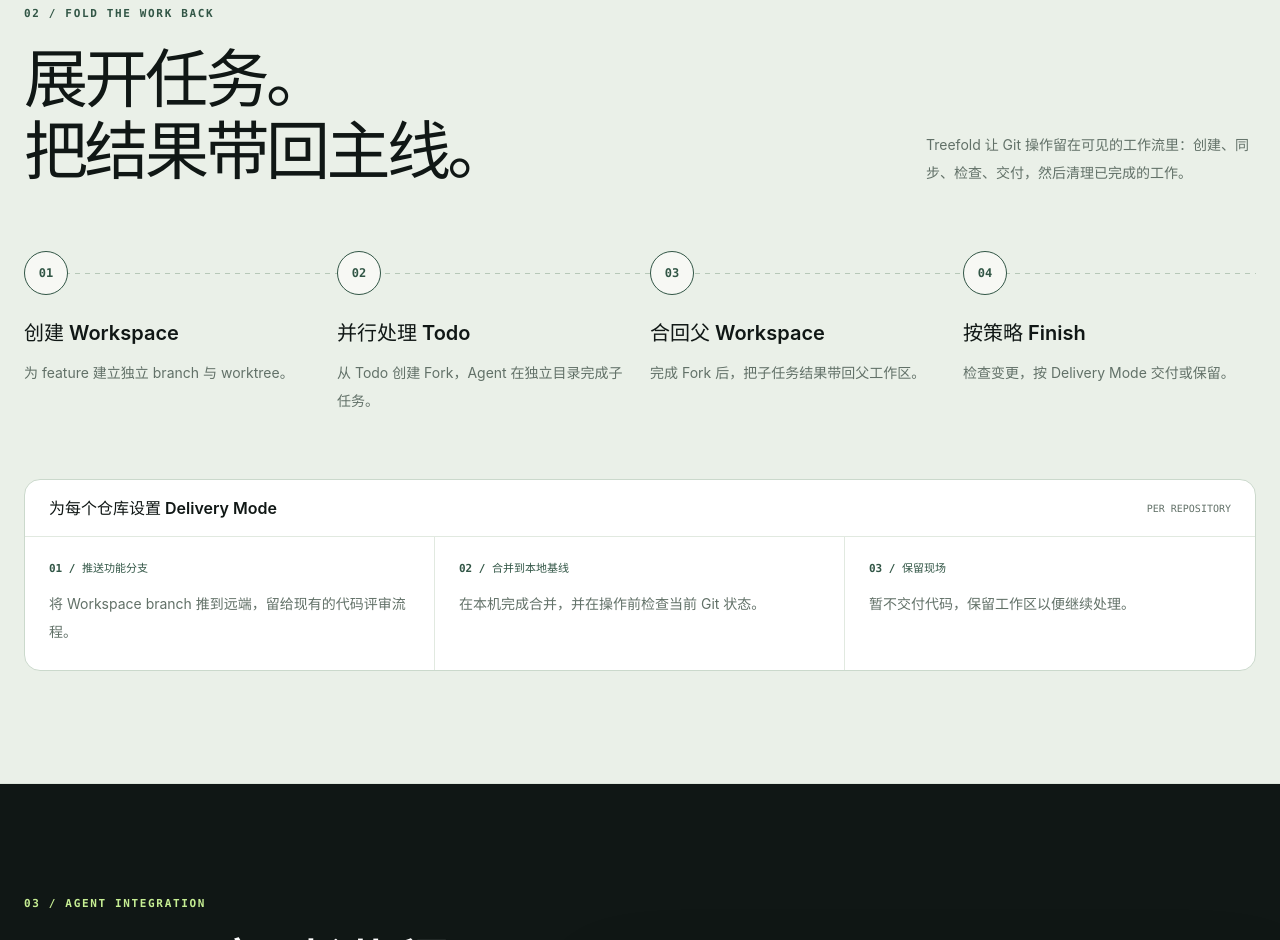
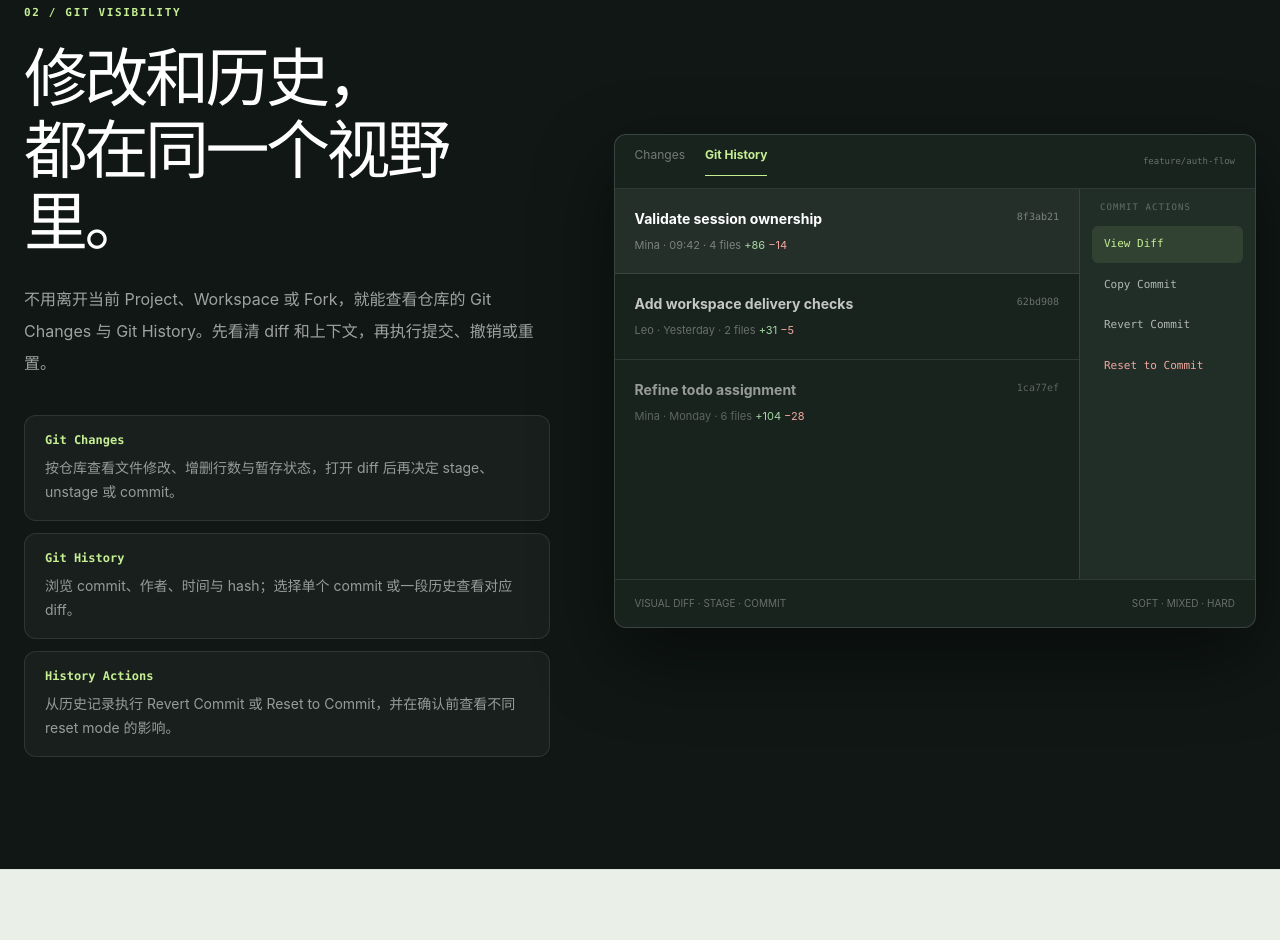
Before and after one commit to win5do/treefold, an Astro site in the folder site/: page / in a window 1280 px wide. Shown: the part 1860-2800 px from the top of the page. Built offline with nearby package versions, Linux system fonts and the light colour scheme; Astro itself is replaced by a stand-in of ours.

Commit message:
feat: add Git visibility to product site

```diff
--- a/site/src/components/SiteHeader.astro
+++ b/site/src/components/SiteHeader.astro
@@ -16,6 +16,7 @@ const github = 'https://github.com/win5do/treefold';
 
     <nav class="hidden items-center gap-8 text-[13px] font-medium text-white/65 md:flex" aria-label="主导航">
       <a class="nav-link" href="/#model">产品模型</a>
+      <a class="nav-link" href="/#git">Git 可视化</a>
       <a class="nav-link" href="/#workflow">工作方式</a>
       <a class="nav-link" href="/#agents">Agent 集成</a>
       <a class="nav-link" href="/#scenarios">适用场景</a>
@@ -35,6 +36,7 @@ const github = 'https://github.com/win5do/treefold';
       </summary>
       <nav class="absolute top-[52px] right-0 flex w-[min(82vw,280px)] flex-col gap-1 rounded-xl border border-white/15 bg-[#1b2722] p-2 text-sm shadow-2xl" aria-label="移动端导航">
         <a href="/#model">产品模型</a>
+        <a href="/#git">Git 可视化</a>
         <a href="/#workflow">工作方式</a>
         <a href="/#agents">Agent 集成</a>
         <a href="/#scenarios">适用场景</a>
--- a/site/src/pages/index.astro
+++ b/site/src/pages/index.astro
@@ -32,6 +32,12 @@ const deliveryModes = [
   ['推送功能分支', '将 Workspace branch 推到远端，留给现有的代码评审流程。'],
   ['合并到本地基线', '在本机完成合并，并在操作前检查当前 Git 状态。'],
   ['保留现场', '暂不交付代码，保留工作区以便继续处理。'],
+] as const;
+
+const gitFeatures = [
+  ['Git Changes', '按仓库查看文件修改、增删行数与暂存状态，打开 diff 后再决定 stage、unstage 或 commit。'],
+  ['Git History', '浏览 commit、作者、时间与 hash；选择单个 commit 或一段历史查看对应 diff。'],
+  ['History Actions', '从历史记录执行 Revert Commit 或 Reset to Commit，并在确认前查看不同 reset mode 的影响。'],
 ] as const;
 
 const scenarios = [
@@ -132,9 +138,55 @@ const scenarios = [
       </div>
     </section>
 
+    <section id="git" class="scroll-mt-20 bg-ink py-24 text-white sm:py-28">
+      <div class="site-container grid gap-12 lg:grid-cols-[.9fr_1.1fr] lg:items-center lg:gap-16">
+        <div>
+          <div class="section-kicker text-accent">02 / GIT VISIBILITY</div>
+          <h2 class="section-title mt-5">修改和历史，<br />都在同一个视野里。</h2>
+          <p class="mt-6 max-w-[520px] text-[16px] leading-8 text-white/60">不用离开当前 Project、Workspace 或 Fork，就能查看仓库的 Git Changes 与 Git History。先看清 diff 和上下文，再执行提交、撤销或重置。</p>
+          <div class="mt-9 grid gap-3">
+            {gitFeatures.map(([name, description]) => (
+              <article class="rounded-xl border border-white/10 bg-white/[.035] px-5 py-4">
+                <h3 class="font-mono text-xs font-bold text-accent">{name}</h3>
+                <p class="mt-2 text-sm leading-6 text-white/55">{description}</p>
+              </article>
+            ))}
+          </div>
+        </div>
+
+        <div class="overflow-hidden rounded-xl border border-white/15 bg-[#18231e] shadow-[0_30px_80px_#0007]" aria-label="Git History 功能示意">
+          <div class="flex items-center justify-between border-b border-white/10 px-4 py-3 sm:px-5">
+            <div class="flex gap-5 text-xs"><span class="text-white/40">Changes</span><strong class="border-b border-accent pb-3 text-accent">Git History</strong></div>
+            <span class="font-mono text-[9px] text-white/35">feature/auth-flow</span>
+          </div>
+          <div class="grid min-h-[390px] sm:grid-cols-[minmax(0,1fr)_176px]">
+            <div class="divide-y divide-white/10">
+              <div class="bg-white/[.055] px-5 py-5">
+                <div class="flex items-start justify-between gap-4"><strong class="text-sm">Validate session ownership</strong><code class="shrink-0 text-[10px] text-white/40">8f3ab21</code></div>
+                <p class="mt-2 text-[11px] text-white/40">Mina · 09:42 · 4 files <span class="text-[#a6d7a3]">+86</span> <span class="text-[#f3a69f]">−14</span></p>
+              </div>
+              <div class="px-5 py-5">
+                <div class="flex items-start justify-between gap-4"><strong class="text-sm text-white/75">Add workspace delivery checks</strong><code class="shrink-0 text-[10px] text-white/35">62bd908</code></div>
+                <p class="mt-2 text-[11px] text-white/35">Leo · Yesterday · 2 files <span class="text-[#a6d7a3]">+31</span> <span class="text-[#f3a69f]">−5</span></p>
+              </div>
+              <div class="px-5 py-5">
+                <div class="flex items-start justify-between gap-4"><strong class="text-sm text-white/55">Refine todo assignment</strong><code class="shrink-0 text-[10px] text-white/30">1ca77ef</code></div>
+                <p class="mt-2 text-[11px] text-white/30">Mina · Monday · 6 files <span class="text-[#a6d7a3]">+104</span> <span class="text-[#f3a69f]">−28</span></p>
+              </div>
+            </div>
+            <div class="border-t border-white/10 bg-[#202e27] p-3 sm:border-t-0 sm:border-l">
+              <div class="mb-3 px-2 font-mono text-[9px] tracking-[.12em] text-white/30">COMMIT ACTIONS</div>
+              <div class="space-y-1 font-mono text-[11px]"><div class="rounded-md bg-accent/10 px-3 py-2.5 text-accent">View Diff</div><div class="px-3 py-2.5 text-white/65">Copy Commit</div><div class="px-3 py-2.5 text-white/65">Revert Commit</div><div class="rounded-md px-3 py-2.5 text-[#f3a69f]">Reset to Commit</div></div>
+            </div>
+          </div>
+          <div class="flex flex-wrap items-center justify-between gap-2 border-t border-white/10 px-5 py-4 text-[10px] text-white/35"><span>VISUAL DIFF · STAGE · COMMIT</span><span>SOFT · MIXED · HARD</span></div>
+        </div>
+      </div>
+    </section>
+
     <section id="workflow" class="scroll-mt-20 border-y border-[#dce5db] bg-[#eaf0e8] py-24 sm:py-28">
       <div class="site-container">
-        <div class="flex flex-col justify-between gap-8 lg:flex-row lg:items-end"><div class="max-w-[840px]"><div class="section-kicker text-pine">02 / FOLD THE WORK BACK</div><h2 class="section-title mt-5">展开任务。<br />把结果带回主线。</h2></div><p class="max-w-[330px] text-sm leading-7 text-muted">Treefold 让 Git 操作留在可见的工作流里：创建、同步、检查、交付，然后清理已完成的工作。</p></div>
+        <div class="flex flex-col justify-between gap-8 lg:flex-row lg:items-end"><div class="max-w-[840px]"><div class="section-kicker text-pine">03 / FOLD THE WORK BACK</div><h2 class="section-title mt-5">展开任务。<br />把结果带回主线。</h2></div><p class="max-w-[330px] text-sm leading-7 text-muted">Treefold 让 Git 操作留在可见的工作流里：创建、同步、检查、交付，然后清理已完成的工作。</p></div>
         <div class="workflow-track mt-16 grid gap-8 md:grid-cols-4 md:gap-5">
           <div><span class="relative z-10 flex size-11 items-center justify-center rounded-full border border-pine bg-paper font-mono text-xs font-bold text-pine">01</span><h3 class="mt-6 text-xl font-semibold">创建 Workspace</h3><p class="mt-3 text-sm leading-7 text-muted">为 feature 建立独立 branch 与 worktree。</p></div>
           <div><span class="relative z-10 flex size-11 items-center justify-center rounded-full border border-pine bg-paper font-mono text-xs font-bold text-pine">02</span><h3 class="mt-6 text-xl font-semibold">并行处理 Todo</h3><p class="mt-3 text-sm leading-7 text-muted">从 Todo 创建 Fork，Agent 在独立目录完成子任务。</p></div>
@@ -154,12 +206,12 @@ const scenarios = [
 
     <section id="agents" class="scroll-mt-20 overflow-hidden bg-ink py-24 text-white sm:py-28">
       <div class="site-container grid gap-12 lg:grid-cols-[.9fr_1.1fr] lg:items-center lg:gap-16">
-        <div><div class="section-kicker text-accent">03 / AGENT INTEGRATION</div><h2 class="section-title mt-5">Agent 启动进程。<br />App 持续托管。</h2><p class="mt-6 max-w-[480px] text-[16px] leading-8 text-white/60">Agent 能读取当前 Project 与 Workspace 上下文、创建或更新 Todo，也能启动由 Treefold 集成的 amux 托管的进程。即使 Agent Session 已结束，进程仍可留在 App 中继续运行。</p><div class="mt-8 grid gap-3 text-sm text-white/75"><div class="flex gap-3"><span class="text-accent">↗</span><span>Todo 关联 Fork，子任务和代码有明确归属</span></div><div class="flex gap-3"><span class="text-accent">↗</span><span>实时查看命令日志，TTY 进程可继续输入</span></div><div class="flex gap-3"><span class="text-accent">↗</span><span>在 App 内查看、重启或停止托管进程</span></div></div><p class="mt-8 text-xs leading-6 text-white/35">退出 App 后是否保持进程运行，由 amux 设置决定。</p></div>
+        <div><div class="section-kicker text-accent">04 / AGENT INTEGRATION</div><h2 class="section-title mt-5">Agent 启动进程。<br />App 持续托管。</h2><p class="mt-6 max-w-[480px] text-[16px] leading-8 text-white/60">Agent 能读取当前 Project 与 Workspace 上下文、创建或更新 Todo，也能启动由 Treefold 集成的 amux 托管的进程。即使 Agent Session 已结束，进程仍可留在 App 中继续运行。</p><div class="mt-8 grid gap-3 text-sm text-white/75"><div class="flex gap-3"><span class="text-accent">↗</span><span>Todo 关联 Fork，子任务和代码有明确归属</span></div><div class="flex gap-3"><span class="text-accent">↗</span><span>实时查看命令日志，TTY 进程可继续输入</span></div><div class="flex gap-3"><span class="text-accent">↗</span><span>在 App 内查看、重启或停止托管进程</span></div></div><p class="mt-8 text-xs leading-6 text-white/35">退出 App 后是否保持进程运行，由 amux 设置决定。</p></div>
         <div class="overflow-hidden rounded-xl border border-white/15 bg-[#1c2922] shadow-[0_30px_80px_#0007]"><div class="flex items-center justify-between border-b border-white/10 px-5 py-4"><div class="flex items-center gap-2"><span class="size-2 rounded-full bg-accent"></span><strong class="text-sm">api · TTY</strong></div><span class="rounded-full bg-accent/10 px-2.5 py-1 font-mono text-[10px] text-accent">RUNNING</span></div><div class="space-y-3 px-5 py-5 font-mono text-[11px] leading-6 sm:px-8 sm:py-7 sm:text-xs"><div class="terminal-line"><span class="line-number">01</span><span><span class="text-accent">$</span> amux run --name api -- cargo run</span></div><div class="terminal-line"><span class="line-number">02</span><span class="text-white/40">Compiling service...</span></div><div class="terminal-line"><span class="line-number">03</span><span class="text-white/40">Listening on 127.0.0.1:3001</span></div><div class="terminal-line"><span class="line-number">04</span><span class="text-[#a6d7a3]">GET /api/health 200</span></div><div class="terminal-line"><span class="line-number">05</span><span class="text-white/50">Agent Session 已结束 · 进程继续运行</span></div></div><div class="flex flex-wrap items-center justify-between gap-2 border-t border-white/10 px-5 py-4 text-[11px] text-white/45 sm:px-8"><span>归属：Project / atlas / api</span><span>LOGS · INPUT · STOP</span></div></div>
       </div>
     </section>
 
-    <section id="scenarios" class="scroll-mt-20 bg-paper py-24 sm:py-28"><div class="site-container"><div class="max-w-[770px]"><div class="section-kicker text-pine">04 / FITS YOUR CODEBASE</div><h2 class="section-title mt-5">代码怎么组织，<br />工作就怎么展开。</h2><p class="mt-6 text-[16px] leading-8 text-muted">从一个仓库到多个仓库，Treefold 管理真实的 Git worktree，同时让 Session 从合适的目录开始。</p></div><div class="mt-12 grid gap-4 md:grid-cols-2">{scenarios.map(([name, description, tag]) => (<article class="rounded-2xl border border-[#dce5db] bg-white p-7 sm:p-8"><div class="font-mono text-[10px] font-bold tracking-[.12em] text-pine">{tag}</div><h3 class="mt-8 text-2xl font-semibold tracking-[-.04em]">{name}</h3><p class="mt-4 max-w-[470px] text-sm leading-7 text-muted">{description}</p></article>))}</div></div></section>
+    <section id="scenarios" class="scroll-mt-20 bg-paper py-24 sm:py-28"><div class="site-container"><div class="max-w-[770px]"><div class="section-kicker text-pine">05 / FITS YOUR CODEBASE</div><h2 class="section-title mt-5">代码怎么组织，<br />工作就怎么展开。</h2><p class="mt-6 text-[16px] leading-8 text-muted">从一个仓库到多个仓库，Treefold 管理真实的 Git worktree，同时让 Session 从合适的目录开始。</p></div><div class="mt-12 grid gap-4 md:grid-cols-2">{scenarios.map(([name, description, tag]) => (<article class="rounded-2xl border border-[#dce5db] bg-white p-7 sm:p-8"><div class="font-mono text-[10px] font-bold tracking-[.12em] text-pine">{tag}</div><h3 class="mt-8 text-2xl font-semibold tracking-[-.04em]">{name}</h3><p class="mt-4 max-w-[470px] text-sm leading-7 text-muted">{description}</p></article>))}</div></div></section>
 
     <section class="bg-[#d8e9d2] py-20 sm:py-24"><div class="site-container flex flex-col justify-between gap-8 lg:flex-row lg:items-end"><div><div class="section-kicker text-pine">FREE & OPEN SOURCE</div><h2 class="mt-5 max-w-[750px] text-[clamp(2.4rem,5vw,4.8rem)] leading-[1.1] font-semibold tracking-[-.065em]">把并行的工作，<br />收成可以交付的结果。</h2><p class="mt-5 text-sm text-[#4d6754]">Treefold for macOS · 本地优先 · AGPL-3.0-only</p></div><div class="flex flex-wrap gap-3"><a href="/download" class="button-primary !bg-ink !text-white hover:!bg-pine">前往下载 <span aria-hidden="true">↗</span></a><a href={github} target="_blank" rel="noopener noreferrer" class="inline-flex min-h-[54px] items-center justify-center gap-3 rounded-lg border border-pine/40 px-5 text-sm font-bold text-ink transition-colors hover:border-pine">查看源码 ↗</a></div></div></section>
   </main>
```
Also changed, not shown: src/renderer/src/i18n/AGENTS.md (+1 -0 lines), src/renderer/src/i18n/locales/zh-CN.ts (+4 -4 lines).
